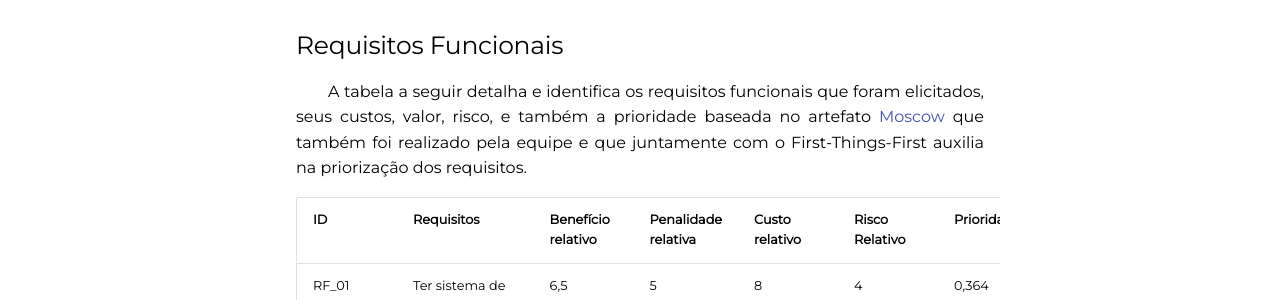
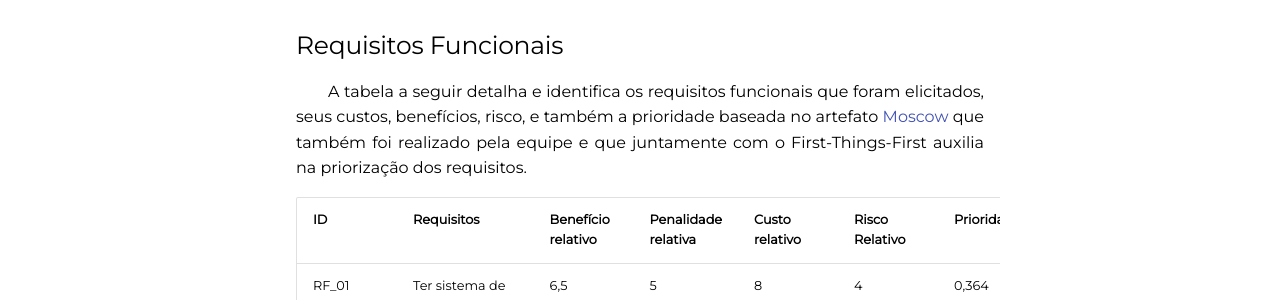
Before and after one commit to UnBArqDsw2021-1/2021.1_G6_Curumim, an MkDocs documentation site: the page built from docs/base/requisitos/priorizacao/first-things-first.md, in a window 1280 px wide and 900 px high. Shown: the part 462-762 px from the top of the window. Built offline with MkDocs 1.6.1 and Material for MkDocs 9.7.7, drawn with Linux system fonts in a browser that asks for light colours; some of the changed text lies outside the part shown.

```diff
--- a/docs/base/requisitos/priorizacao/first-things-first.md
+++ b/docs/base/requisitos/priorizacao/first-things-first.md
@@ -7,7 +7,7 @@
 
 ## Requisitos Funcionais
 
-&emsp;&emsp;A tabela a seguir detalha e identifica os requisitos funcionais que foram elicitados, seus custos, valor, risco, e também a prioridade baseada no artefato [Moscow](./moscow.md) que também foi realizado pela equipe e que juntamente com o First-Things-First auxilia na priorização dos requisitos.
+&emsp;&emsp;A tabela a seguir detalha e identifica os requisitos funcionais que foram elicitados, seus custos, benefícios, risco, e também a prioridade baseada no artefato [Moscow](./moscow.md) que também foi realizado pela equipe e que juntamente com o First-Things-First auxilia na priorização dos requisitos.
 
 ID | Requisitos | Benefício relativo | Penalidade relativa | Custo relativo | Risco Relativo | Prioridade |
 |--|--|--|--|--|--|--|
```
Also changed, not shown: other parts of docs/base/requisitos/priorizacao/first-things-first.md (+2 -0 lines).
